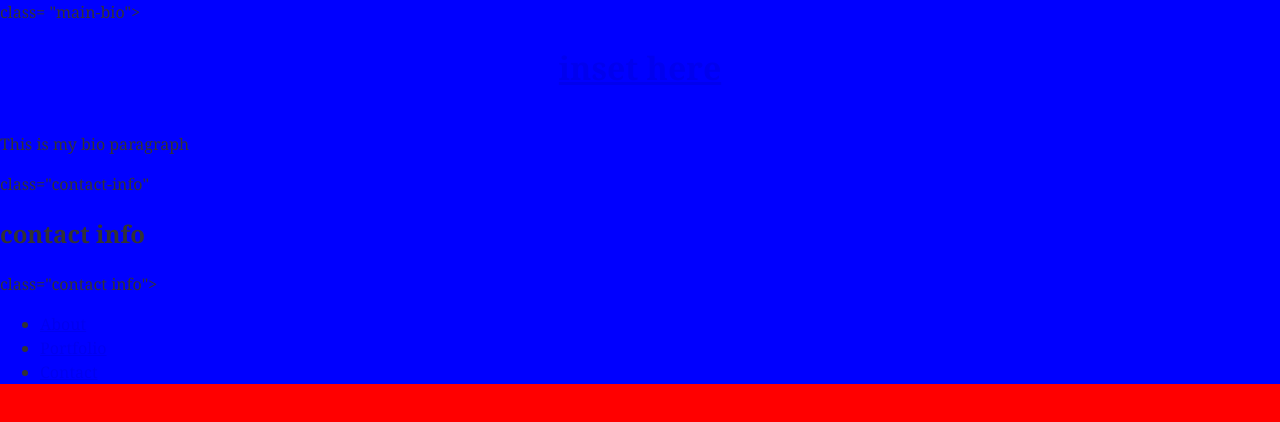
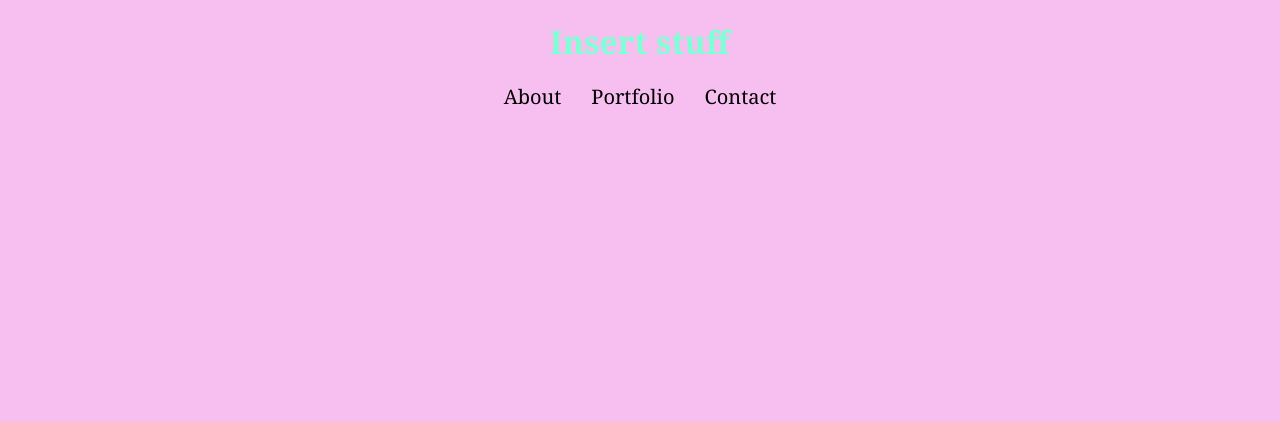
Before and after one commit to BRETTSMITH103/basic-portfolio, a plain HTML site: page index.html in a window 1280 px wide. Drawn offline with Linux system fonts and the light colour scheme.

Commit message:
header leftright

```diff
--- a/assets/css/style.css
+++ b/assets/css/style.css
@@ -1,19 +1,22 @@
 *{ box-sizing: border-box;}
+
+:root {
+    --primary:#f7bfef;
+    --secondar:#4625bb;
+    --tile:#
+}
 
 
 
 body {
-    background-color: red;
-    font-family: Georgia, 'Times New Roman', Times, serif;
-    color: #333333;
+    background-color: var(--primary);
+    font-family: Georgia, 'Times New Roman', Times, serif;;
     margin: 0;
     padding: 0;
-    line-height: 1.5;
-    }
+        }
 
-header {
-background: blue;
-    }
+
+
 
 h1 {
 color: aquamarine;
@@ -24,13 +27,59 @@ font-size 28px;
 text-align: center;
 }
 
-.container {width 1000px;
-margin: 0 auto;}
+header {
+    width: 100%;
+    background-color: var(--)
+}
 
-.about-me,
-.contact-info,
-.bio-image {float: left}
+.three-links {
+    width: 90%;
+    margin: 0 auto;
+    display: flex;
+    flex-wrap: wrap;
+    align-items: center;
+  }
 
-.main-bio {70%;}
+  .three-links h1 {
+    margin: 0;
+    background-color: var(--sapphire);
+    padding: 20px 15px;
+  }
 
-.contact-info { 25%;}
+  .three-links h1 a {
+    color: var(--light);
+    text-decoration: none;
+  }
+
+  .three-links nav {
+    margin-left: auto;
+    display: flex;
+    flex-wrap: auto;
+    justify-content: center;
+  }
+
+  .three-links nav a {
+    color: var(--light);
+    padding: 0 15px;
+    font-size: 20px;
+    text-decoration: none;
+    border-right: 2px solid var(--light-blue);
+  }
+
+  .three-links nav a:last-child {
+    border-right: none;
+  }
+
+
+
+    .three-links {
+      width: 100%;
+      text-align: center;
+    }
+
+    .three-links h1,
+    .three-links nav {
+      width: 100%;
+    }
+
+  }
--- a/index.html
+++ b/index.html
@@ -10,38 +10,21 @@
 <body>
 <header>
 
-<div class="container1">
+<div class="three-links">
 
-<div> class= "main-bio">
     <h1>
-        <a href="#">inset here</a>
+        <a href="#">Insert stuff</a>
     </h1>
-
-
-
-<p>This is my bio paragraph</p>
-</div>
-
-
-<div> class="contact-info"<div>
-    <h2>contact info</h2>
-
-
-</div>
-
 
 <nav>
 
-</nav> class="contact info">
-
-    <ul>
-            <li><a href="index.html">About</a></li>
-            <li><a href="portfolio.html">Portfolio</a></li>
-            <li><a href="contact.html">Contact</a></li>
-    </ul>
+            <a href="index.html">About</a>
+            <a href="portfolio.html">Portfolio</a>
+            <a href="contact.html">Contact</a>
 </nav>
 <div>
-</div>
+
+</header>
 
 
 </body>
```
